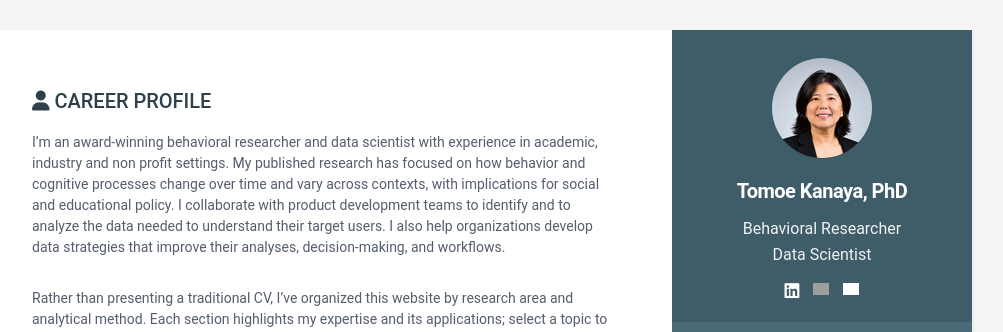
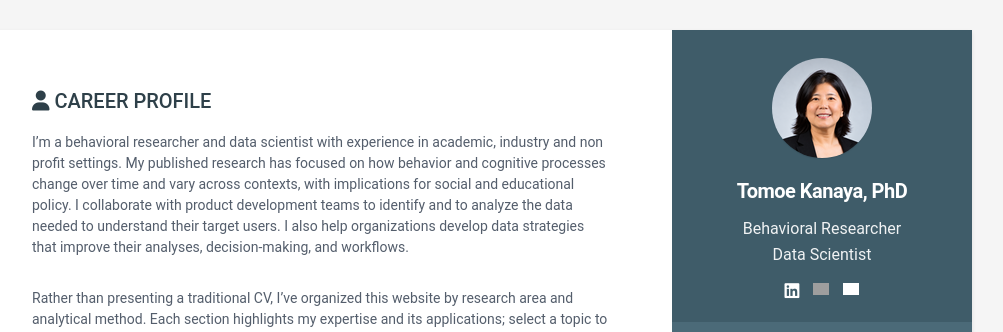
Before and after one commit to KanayaPHD/DigitalCV, a Jekyll site: the page built from index.html, in a window 1280 px wide. Shown: the top 332 px of the page, without its empty margins (168-1171 px from the left). Built offline with Jekyll 4.4.1, drawn with Linux system fonts in a browser that asks for light colours; grey boxes are pictures that could not be loaded.

Commit message:
Update data.yml

```diff
--- a/_data/data.yml
+++ b/_data/data.yml
@@ -22,7 +22,7 @@ sidebar:
 career-profile:
   title: Career Profile
   summary: |
-    I'm an award-winning behavioral researcher and data scientist with experience in academic, industry and
+    I'm a behavioral researcher and data scientist with experience in academic, industry and
     non profit settings. My published research has focused on how behavior and cognitive processes change over time
     and vary across contexts, with implications for social and educational policy. I collaborate with
     product development teams to identify and to analyze the data needed to understand their target users. I also help
```
